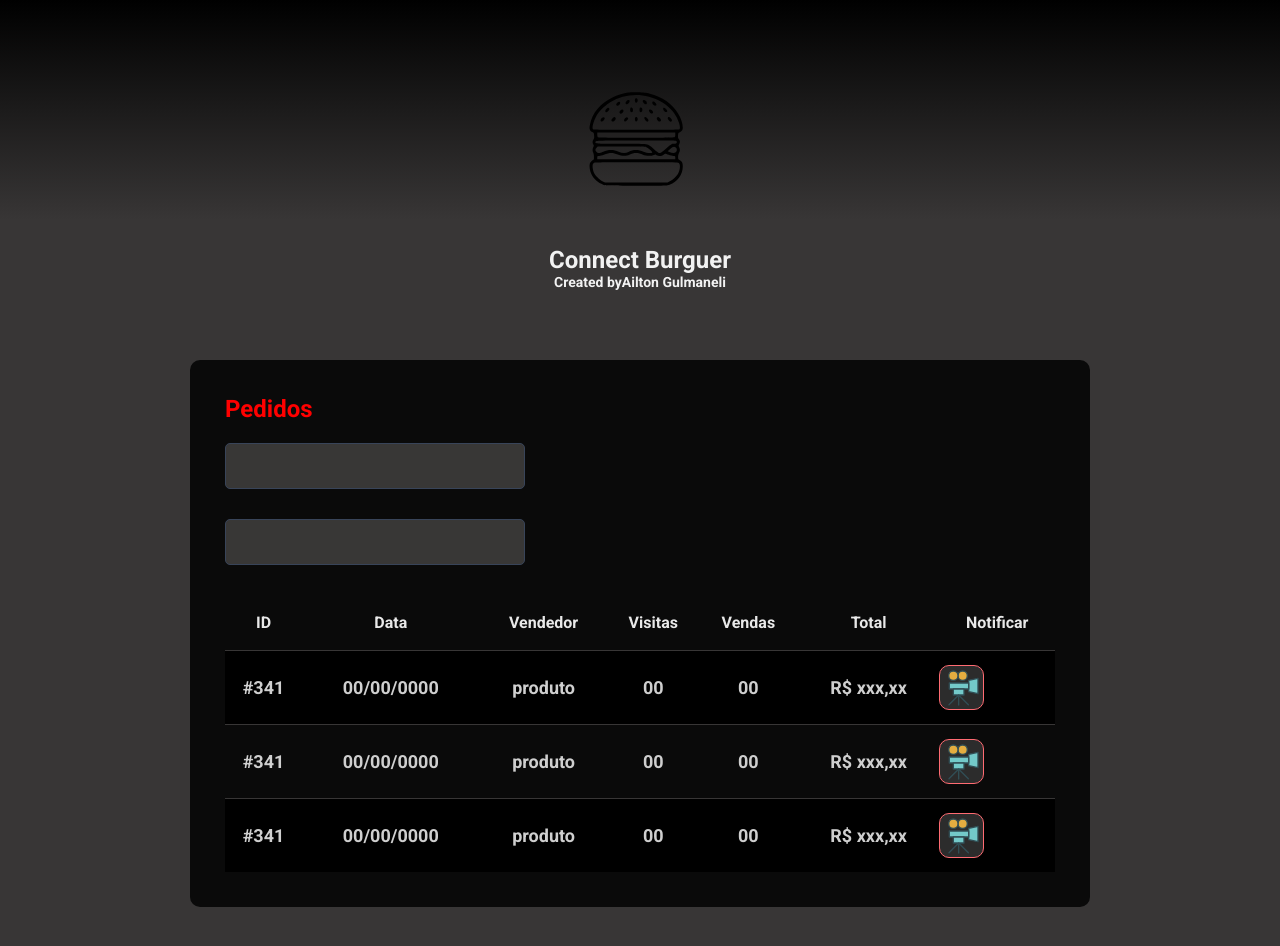
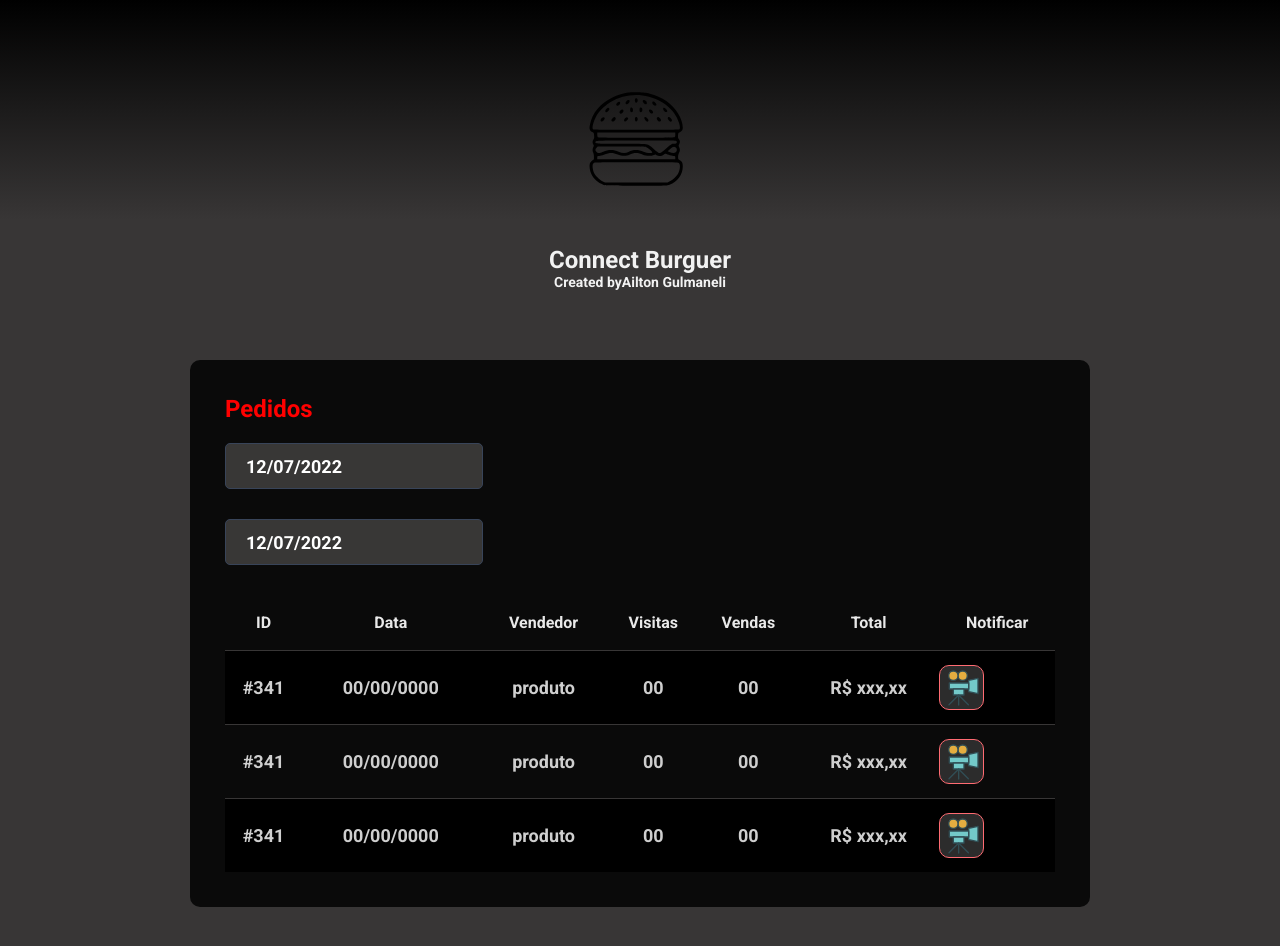
Before and after one commit to gulmaneli91/cbmeta-fullstack, a React (Vite) app in the folder frontend/: page / in a window 1280 px wide. Shown: the top 946 px of the page. Built offline with nearby package versions, Linux system fonts and the light colour scheme.

Commit message:
DatePicker

```diff
--- a/frontend/package.json
+++ b/frontend/package.json
@@ -8,7 +8,9 @@
     "preview": "vite preview"
   },
   "dependencies": {
+    "@types/react-datepicker": "4.4.2",
     "react": "^18.0.0",
+    "react-datepicker": "4.8.0",
     "react-dom": "^18.0.0"
   },
   "devDependencies": {
--- a/frontend/src/components/NotificationButton/SalesCard/index.tsx
+++ b/frontend/src/components/NotificationButton/SalesCard/index.tsx
@@ -1,6 +1,7 @@
 import "./styles.css";
-import Icon from "../../../assets/img/notification.svg"
 import NotificationButton from "..";
+import DatePicker from "react-datepicker";
+import "react-datepicker/dist/react-datepicker.css";
 
 function SalesCard () {
     return(
@@ -8,10 +9,20 @@
         <h2>Pedidos</h2>
         <div>
             <div className="cb-vendas-formcontrol-container">
-                <input className="cb-vendas-formcontrol" type="text"/>
+                <DatePicker
+                    selected={new Date()}
+                    onChange={(date: Date) => {}}
+                    className="cb-vendas-formcontrol"
+                    dateFormat="dd/MM/yyyy"
+                />
             </div>
             <div className="cb-vendas-formcontrol-container">
-                <input className="cb-vendas-formcontrol" type="text"/>
+                <DatePicker
+                    selected={new Date()}
+                    onChange={(date: Date) => {}}
+                    className="cb-vendas-formcontrol"
+                    dateFormat="dd/MM/yyyy"
+                />
             </div>
         </div>
         <div>
```
Also changed, not shown: 1 other file (tests, documents, lock files or other folders).
